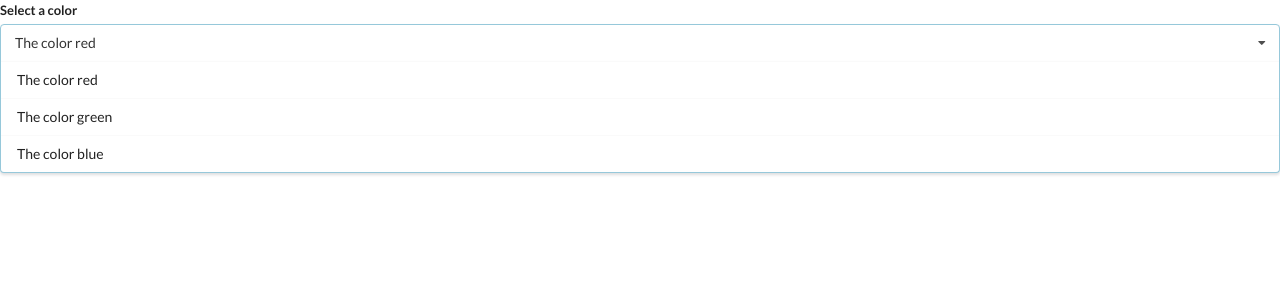
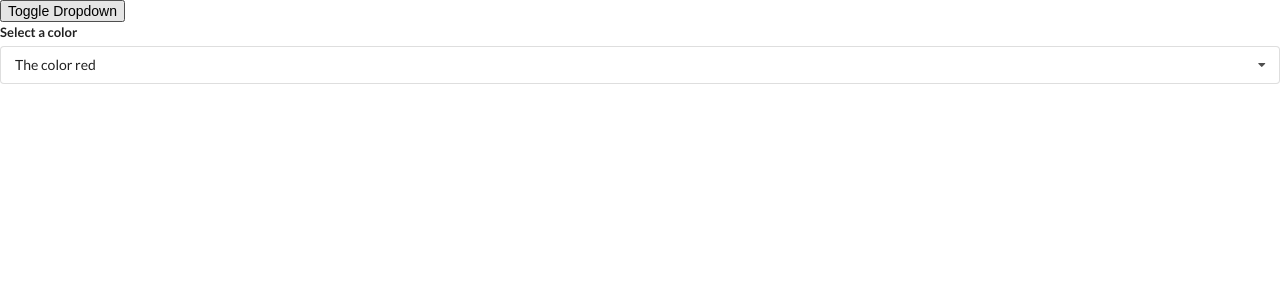
Before and after one commit to johngwells/Widgets, a React (Create React App) app: page / in a window 1280 px wide. Shown: the top 300 px of the page. Built offline with nearby package versions, Linux system fonts and the light colour scheme.

Commit message:
complete with toggle dropdown using useState, useEffect & useRef

```diff
--- a/src/App.js
+++ b/src/App.js
@@ -35,13 +35,20 @@
 
 export default () => {
   const [selected, setSelected] = useState(options[0]);
+  const [showDropdown, setShowDropdown] = useState(true);
 
   return (
     <div>
-      <Dropdown
-        selected={selected}
-        onSelectedChange={setSelected}
-        options={options} />
+      <button onClick={() => setShowDropdown(!showDropdown)}>
+        Toggle Dropdown
+      </button>
+      {showDropdown ? (
+        <Dropdown
+          selected={selected}
+          onSelectedChange={setSelected}
+          options={options}
+        />
+      ) : null}
     </div>
   );
 };
--- a/src/components/Dropdown.js
+++ b/src/components/Dropdown.js
@@ -1,7 +1,31 @@
-import React from 'react';
+import React, { useState, useEffect, useRef } from 'react';
 
 const Dropdown = ({ options, selected, onSelectedChange }) => {
+  const [open, setOpen] = useState(false);
+  const ref = useRef();
+
+  useEffect(() => {
+    const onBodyClick = (event) => {
+      if (ref.current.contains(event.target)) {
+        return;
+      }
+
+      setOpen(false);
+    };
+
+    document.body.addEventListener('click', onBodyClick);
+
+    return () => {
+      document.body.removeEventListener('click', onBodyClick);
+    };
+  }, []);
+
   const renderedOptions = options.map((option) => {
+
+    if (option.value === selected.value) {
+      return null;
+    }
+
     return (
       <div
         key={option.value}
@@ -14,13 +38,15 @@
   });
 
   return (
-    <div className='ui form'>
+    <div ref={ref} className='ui form'>
       <div className='field'>
         <label className='label'>Select a color</label>
-        <div className='ui selection dropdown visible active'>
+        <div
+          onClick={() => setOpen(!open)}
+          className={`ui selection dropdown ${open ? 'visible active' : ''}`}>
           <i className='dropdown icon'></i>
           <div className='text'>{selected.label}</div>
-          <div className='menu visible transition'>{renderedOptions}</div>
+        <div className={`menu ${open ? 'visible transition' : ''}`}>{renderedOptions}</div>
         </div>
       </div>
     </div>
```
